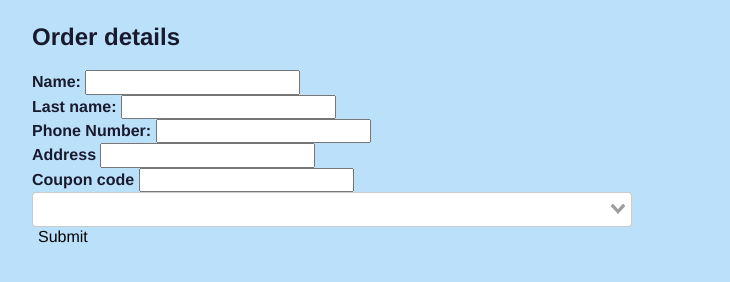
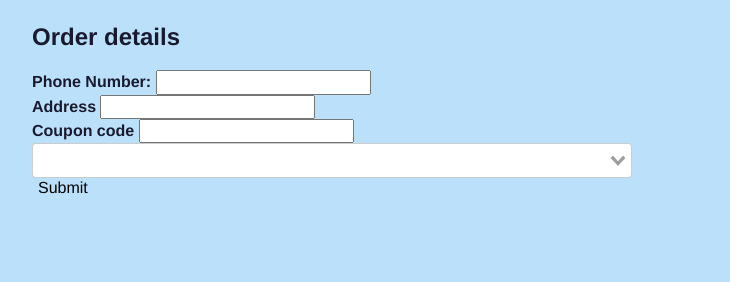
Before and after one commit to eugenekotovx/simple-shop-app, a Vue app: page /order-create in a window 1280 px wide. Shown: the part 260-542 px from the top of the page, without its empty margins (308-1038 px from the left). Built offline with nearby package versions, Linux system fonts and the light colour scheme; what vue-js-modal would draw is missing.

Commit message:
add vuelidate

```diff
--- a/package.json
+++ b/package.json
@@ -18,6 +18,7 @@
     "vue-lodash": "^2.1.2",
     "vue-router": "^3.2.0",
     "vue-select": "^3.10.8",
+    "vuelidate": "^0.7.5",
     "vuex": "^3.4.0"
   },
   "devDependencies": {
--- a/src/main.js
+++ b/src/main.js
@@ -6,6 +6,8 @@ import camelCase from 'lodash/camelCase'
 import store from './store'
 import VModal from 'vue-js-modal'
 import 'normalize.css'
+import Vuelidate from 'vuelidate'
+Vue.use(Vuelidate)
 Vue.use(VModal)
 const requireComponent = require.context(
   './components',
--- a/src/views/OrderCreate.vue
+++ b/src/views/OrderCreate.vue
@@ -1,22 +1,20 @@
 <template lang="html">
   <div class="">
     <h2>Order details</h2>
-    <form class="order-form" @submit.prevent="">
-     <BaseInput
-       label="Name:"
-       v-model="order.name"
-     />
-     <BaseInput
-       label="Last name:"
-       v-model="order.lastName"
-     />
+    <div class="cart__list" v-for="product in this.$store.state.cart.cart" :key="product.id">
+      <span> {{ product.name }} - {{'x' + product.count }} - {{product.totalItemPrice + '$'}}</span>
+    </div>
+    <form class="order-form" @submit.prevent="createOrder(order)">
      <BaseInput
        label="Phone Number:"
        v-model="order.phoneNumber"
+       :class="{ error: $v.order.phoneNumber.$error }"
+       @blur="$v.order.phoneNumber.$touch()"
      />
      <BaseInput
        type="text"
-       v-model="order.location.address"
+       v-model="order.address"
+       :class="{ error: $v.order.address.$error }"
        label="Address"/>
      <BaseInput
      label="Coupon code"
@@ -25,7 +23,9 @@
        :options="countries"
        label="name"
        :reduce="country => country.name"
-       v-model="order.location.country"
+       v-model="order.country"
+       :class="{ error: $v.order.country.$error }"
+       @blur="$v.order.country.$touch()"
      />
     <BaseButton type="submit" name="button">Submit</BaseButton>
   </form>
@@ -33,10 +33,10 @@
 </template>
 
 <script>
-
 import vSelect from 'vue-select'
 import 'vue-select/dist/vue-select.css';
 import { countries } from '@/components/data/countries.js'
+import { required } from 'vuelidate/lib/validators'
 export default {
   components: {
     vSelect
@@ -47,6 +47,13 @@ export default {
       countries: countries
     }
   },
+  validations: {
+    order: {
+      phoneNumber: { required },
+      country: { required },
+      address: { required }
+    }
+  },
   methods: {
     createOrder(order) {
       this.$store.dispatch('order/getOrder', order)
@@ -55,14 +62,13 @@ export default {
       const id = Math.floor(Math.random() * 1000000)
 
       return {
+        userId: this.$store.state.user.user.id,
         id: id,
-        name: name,
+        name: this.$store.state.user.user.name,
         lastName: this.lastName,
         phoneNumber: this.phoneNumber,
-        location: {
-          address: this.address,
-          country: this.value
-        },
+        address: this.address,
+        country: this.value,
         cart: this.$store.state.cart.cart
       }
     }
@@ -75,4 +81,7 @@ export default {
     background-color: white;
     margin-top: 3px;
   }
+  .error {
+    border: red 2px solid;
+  }
 </style>
```
Also changed, not shown: 1 other file (tests, documents, lock files or other folders).
